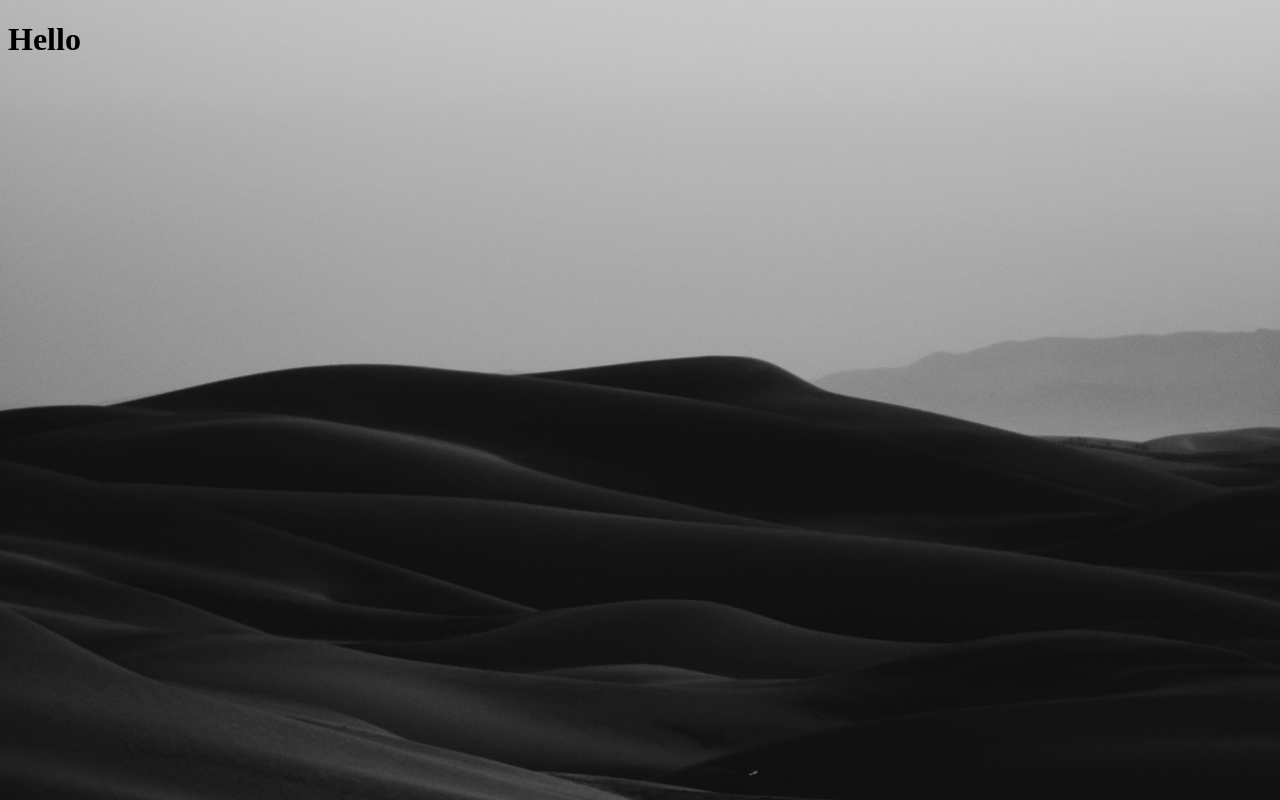
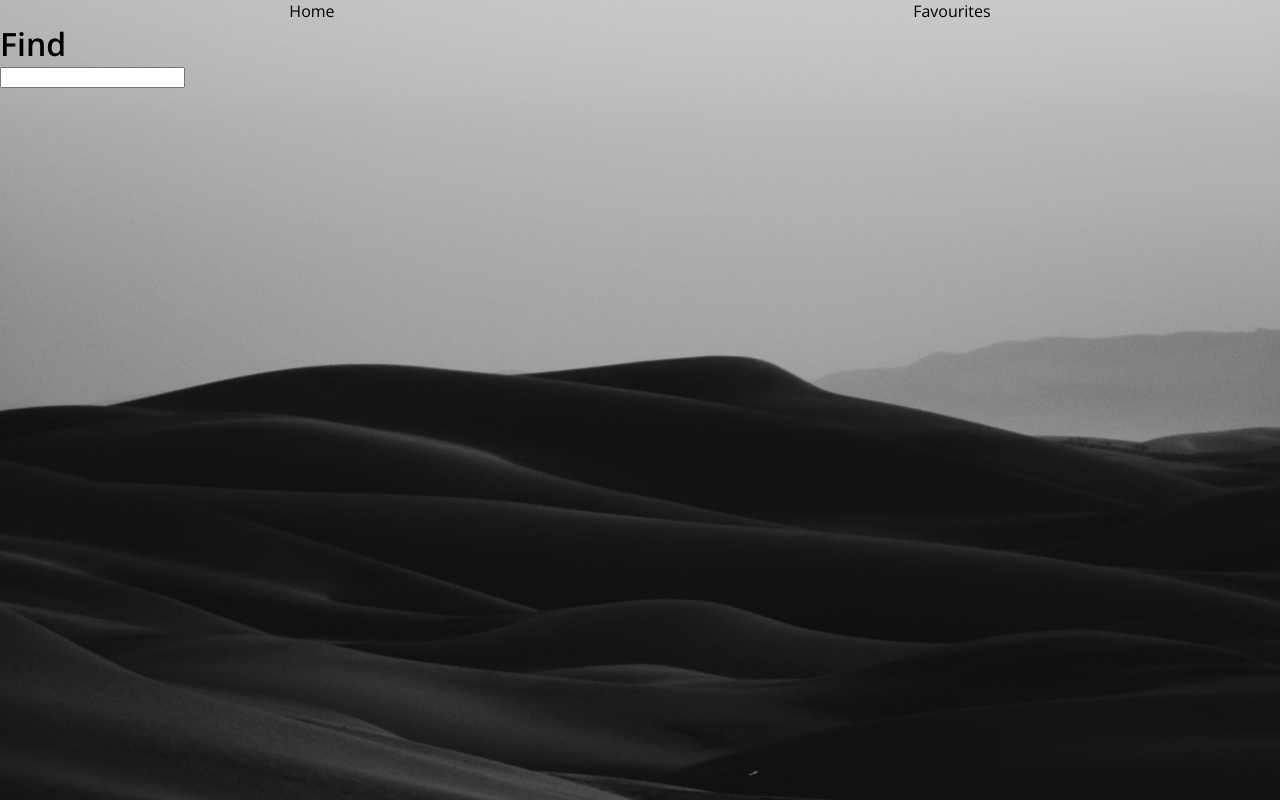
Before and after one commit to paulinachruscinska/find_repository_app, a React (Create React App) app: page / in a window 1280 px wide. Built offline with nearby package versions, Linux system fonts and the light colour scheme.

Commit message:
Add navigation section

```diff
--- a/src/App.js
+++ b/src/App.js
@@ -1,8 +1,14 @@
 import './scss/main.scss';
+import Navigation from "./components/Navigation";
+import Main from "./components/MainPage";
+
 function App() {
-  return (
-    <h1>Hello</h1>
-  );
+    return (
+        <>
+            <Navigation/>
+            <Main/>
+        </>
+    );
 }
 
 export default App;
--- a/src/components/MainPage.js
+++ b/src/components/MainPage.js
@@ -0,0 +1,8 @@
+export default function Main() {
+    return (
+        <main>
+            <h1>Find</h1>
+            <input type='search'/>
+        </main>
+    )
+}
--- a/src/components/Navigation.js
+++ b/src/components/Navigation.js
@@ -0,0 +1,9 @@
+import navData from "../utilities/navData";
+
+export default function Navigation(){
+    return(
+        <nav>
+            {navData.map(({list, id})=><div className='nav__list' key={id}>{list}</div>)}
+        </nav>
+    )
+}
--- /dev/null
+++ b/src/scss/_navigation.scss
@@ -0,0 +1,7 @@
+nav{
+  display: flex;
+  flex-wrap: wrap;
+  font-size: 1rem;
+  justify-content: space-around;
+  align-items: center;
+}
--- a/src/scss/main.scss
+++ b/src/scss/main.scss
@@ -1,4 +1,10 @@
+@import 'settings/reset';
+@import 'settings/fonts';
+@import 'settings/colors';
+@import 'navigation';
+
 body{
   background: url('../images/jeremy-bishop-8xznAGy4HcY-unsplash.jpg') top no-repeat;
   background-size: cover;
+  font-family: $fontMain;
 }
--- /dev/null
+++ b/src/utilities/navData.js
@@ -0,0 +1,11 @@
+const navData=[
+    {
+        list: 'Home',
+        id:1
+    },
+    {
+        list: 'Favourites',
+        id:2
+    },
+]
+export default navData;
```
Also changed, not shown: src/scss/settings/_devices.scss (added, +14 -0 lines).
